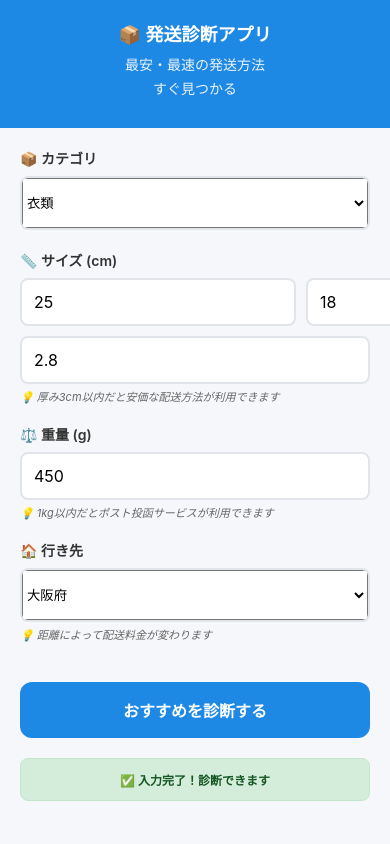
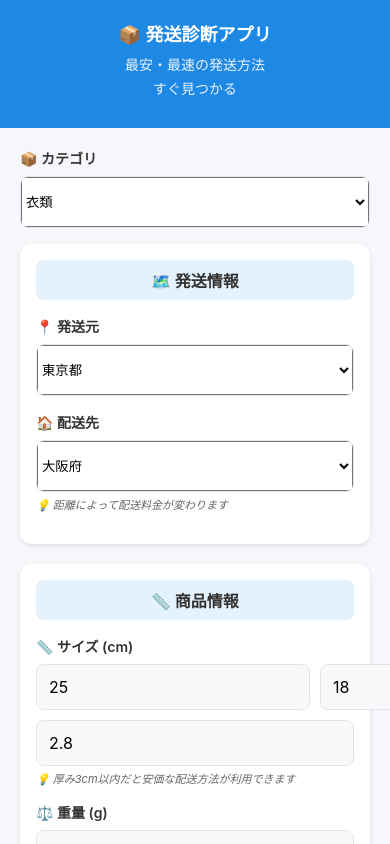
Before and after one commit to ray-1234/shipsmartapp, a React Native app: screen / in a window 390 px wide. Built offline with nearby package versions, Linux system fonts and the light colour scheme.

Commit message:
Add change to Input informations

```diff
--- a/App.tsx
+++ b/App.tsx
@@ -20,6 +20,8 @@ export default function App() {
     thickness: '2.8',
     weight: '450',
     destination: '大阪府',
+    salePrice: '2000',      // デフォルト販売価格
+    senderLocation: '東京都', // デフォルト発送元
   });
 
   const handleDiagnosis = () => {
--- a/components/AIAnalysisScreen.tsx
+++ b/components/AIAnalysisScreen.tsx
@@ -62,7 +62,13 @@ export default function AIAnalysisScreen({
     <TouchableOpacity
       key={tabId}
       style={[styles.tabButton, activeTab === tabId && styles.activeTabButton]}
-      onPress={() => setActiveTab(tabId)}
+      onPress={() => {
+        console.log(`🔥 タブクリック: ${tabId} (現在: ${activeTab})`);
+        console.log(`🔥 hasRunAnalysis: ${hasRunAnalysis}`);
+        console.log(`🔥 analysisResult存在: ${!!analysisResult}`);
+        setActiveTab(tabId);
+        console.log(`🔥 タブ変更完了: ${tabId}`);
+      }}
       disabled={!hasRunAnalysis}
     >
       <Text style={[styles.tabText, activeTab === tabId && styles.activeTabText]}>
@@ -111,10 +117,22 @@ export default function AIAnalysisScreen({
 
   // タブ別コンテンツ表示
   const renderTabContent = () => {
-    if (!analysisResult) return null;
+    console.log(`🎯 renderTabContent呼び出し: activeTab=${activeTab}, analysisResult存在=${!!analysisResult}`);
+
+    if (!analysisResult) {
+      console.log(`❌ analysisResult がnull`);
+      return (
+        <View style={{padding: 20, backgroundColor: 'red'}}>
+          <Text style={{color: 'white', fontSize: 16}}>analysisResult が存在しません</Text>
+        </View>
+      );
+    }
+
+    console.log(`✅ タブコンテンツ描画: ${activeTab}`);
 
     switch (activeTab) {
       case 'summary':
+        console.log(`📊 サマリータブ描画開始`);
         return (
           <View style={styles.contentSection}>
             <Text style={styles.sectionTitle}>🤖 AI分析サマリー</Text>
@@ -140,6 +158,7 @@ export default function AIAnalysisScreen({
         );
 
       case 'profit':
+        console.log(`💰 利益タブ描画開始`);
         return (
           <View style={styles.contentSection}>
             <Text style={styles.sectionTitle}>💰 利益最大化分析</Text>
@@ -171,6 +190,7 @@ export default function AIAnalysisScreen({
         );
 
       case 'risk':
+        console.log(`⚠️ リスクタブ描画開始`);
         return (
           <View style={styles.contentSection}>
             <Text style={styles.sectionTitle}>⚠️ 配送リスク分析</Text>
@@ -209,6 +229,7 @@ export default function AIAnalysisScreen({
         );
 
       case 'packaging':
+        console.log(`📦 梱包タブ描画開始`);
         return (
           <View style={styles.contentSection}>
             <Text style={styles.sectionTitle}>📦 最適梱包提案</Text>
@@ -243,6 +264,7 @@ export default function AIAnalysisScreen({
         );
 
       case 'market':
+        console.log(`📈 市場タブ描画開始`);
         return (
           <View style={styles.contentSection}>
             <Text style={styles.sectionTitle}>📈 市場戦略分析</Text>
@@ -275,6 +297,7 @@ export default function AIAnalysisScreen({
         );
 
       default:
+        console.log(`❓ 未知のタブ: ${activeTab}`);
         return null;
     }
   };
@@ -288,11 +311,14 @@ export default function AIAnalysisScreen({
         </TouchableOpacity>
         <View style={styles.headerContent}>
           <Text style={styles.headerTitle}>🤖 AI配送分析</Text>
-          <Text style={styles.headerSubtitle}>フリマ利益最大化コンサルタント</Text>
+          <Text style={styles.headerSubtitle}>
+            {isAnalyzing ? '分析中...' : hasRunAnalysis ? '分析完了' : '分析待機中'}
+          </Text>
         </View>
       </View>
 
-      {/* タブナビゲーション - 常に表示 */}
+      {/* タブナビゲーション - 分析完了後のみ表示 */}
+      {hasRunAnalysis && (
         <ScrollView
           horizontal
           style={styles.tabContainer}
@@ -304,6 +330,7 @@ export default function AIAnalysisScreen({
           {renderTabButton('packaging', '梱包', '📦')}
           {renderTabButton('market', '市場', '📈')}
         </ScrollView>
+      )}
 
       {/* メインコンテンツ */}
       <ScrollView style={styles.content} showsVerticalScrollIndicator={false}>
@@ -371,6 +398,8 @@ const styles = StyleSheet.create({
     paddingHorizontal: 15,
     borderBottomWidth: 1,
     borderBottomColor: '#e1e5e9',
+    maxHeight: 60, // 最大高さを制限
+    minHeight: 50, // 最小高さを設定
   },
   tabButton: {
     paddingHorizontal: 16,
@@ -394,6 +423,7 @@ const styles = StyleSheet.create({
     flex: 1,
     paddingHorizontal: 20,
     paddingTop: 20,
+    backgroundColor: '#f5f7fa', // 背景色を明示
   },
   startContainer: {
     alignItems: 'center',
--- a/components/EnhancedInputScreen.tsx
+++ b/components/EnhancedInputScreen.tsx
@@ -1,4 +1,4 @@
-// components/EnhancedInputScreen.tsx
+// components/EnhancedInputScreen.tsx - Phase 1 対応版
 import React, { useState, useEffect } from 'react';
 import {
   StyleSheet,
@@ -12,7 +12,6 @@ import {
 } from 'react-native';
 import { Picker } from '@react-native-picker/picker';
 import { ProductInfo } from '../types/shipping';
-import { validateProductInfo, autoCorrectDestination, ValidationResult } from '../utils/validation';
 
 interface EnhancedInputScreenProps {
   productInfo: ProductInfo;
@@ -25,67 +24,95 @@ export default function EnhancedInputScreen({
   onProductInfoChange,
   onDiagnosis
 }: EnhancedInputScreenProps) {
-  const [validation, setValidation] = useState<ValidationResult>({
-    isValid: true,
-    errors: [],
-    warnings: []
-  });
-  const [showValidation, setShowValidation] = useState(false);
+  const [validation, setValidation] = useState({ isValid: true, errors: [] as string[] });
 
-  // リアルタイム検証
+  // バリデーション
   useEffect(() => {
-    const result = validateProductInfo(productInfo);
-    setValidation(result);
+    const errors: string[] = [];
+
+    // 必須項目チェック
+    if (!productInfo.category) errors.push('カテゴリを選択してください');
+    if (!productInfo.length || parseFloat(productInfo.length) <= 0) errors.push('長さを正しく入力してください');
+    if (!productInfo.width || parseFloat(productInfo.width) <= 0) errors.push('幅を正しく入力してください');
+    if (!productInfo.thickness || parseFloat(productInfo.thickness) <= 0) errors.push('厚みを正しく入力してください');
+    if (!productInfo.weight || parseFloat(productInfo.weight) <= 0) errors.push('重量を正しく入力してください');
+    if (!productInfo.destination) errors.push('配送先を選択してください');
+    if (!productInfo.senderLocation) errors.push('発送元を選択してください');
+
+    // 販売価格チェック（オプショナルだがある場合は検証）
+    if (productInfo.salePrice && parseFloat(productInfo.salePrice) <= 0) {
+      errors.push('販売価格は0円より大きい値を入力してください');
+    }
+
+    setValidation({ isValid: errors.length === 0, errors });
   }, [productInfo]);
 
   const updateField = (field: keyof ProductInfo, value: string) => {
-    // プルダウンになったので自動補正は不要
-    const updatedInfo = {
+    onProductInfoChange({
       ...productInfo,
       [field]: value
-    };
-
-    onProductInfoChange(updatedInfo);
+    });
   };
 
   const handleDiagnosis = () => {
-    setShowValidation(true);
-
     if (!validation.isValid) {
-      Alert.alert(
-        '入力エラー',
-        validation.errors.join('\n'),
-        [{ text: 'OK' }]
-      );
+      Alert.alert('入力エラー', validation.errors.join('\n'));
       return;
     }
-
-    if (validation.warnings.length > 0) {
-      Alert.alert(
-        '確認',
-        validation.warnings.join('\n') + '\n\nこのまま診断を続けますか？',
-        [
-          { text: 'キャンセル', style: 'cancel' },
-          { text: '続行', onPress: onDiagnosis }
-        ]
-      );
-      return;
-    }
-
     onDiagnosis();
   };
 
-  const getInputStyle = (field: keyof ProductInfo) => {
-    if (!showValidation) return styles.input;
-
-    // プルダウンになったdestinationは除外し、数値項目のみチェック
-    if (['length', 'width', 'thickness', 'weight'].includes(field)) {
-      const value = parseFloat(productInfo[field]);
-      return (!isNaN(value) && value > 0) ? styles.inputValid : styles.inputError;
-    }
-
-    return styles.input;
-  };
+  // 都道府県のオプション（再利用可能な配列）
+  const prefectures = [
+    { label: '都道府県を選択', value: '' },
+    { label: '北海道', value: '北海道' },
+    { label: '青森県', value: '青森県' },
+    { label: '岩手県', value: '岩手県' },
+    { label: '宮城県', value: '宮城県' },
+    { label: '秋田県', value: '秋田県' },
+    { label: '山形県', value: '山形県' },
+    { label: '福島県', value: '福島県' },
+    { label: '茨城県', value: '茨城県' },
+    { label: '栃木県', value: '栃木県' },
+    { label: '群馬県', value: '群馬県' },
+    { label: '埼玉県', value: '埼玉県' },
+    { label: '千葉県', value: '千葉県' },
+    { label: '東京都', value: '東京都' },
+    { label: '神奈川県', value: '神奈川県' },
+    { label: '新潟県', value: '新潟県' },
+    { label: '富山県', value: '富山県' },
+    { label: '石川県', value: '石川県' },
+    { label: '福井県', value: '福井県' },
+    { label: '山梨県', value: '山梨県' },
+    { label: '長野県', value: '長野県' },
+    { label: '岐阜県', value: '岐阜県' },
+    { label: '静岡県', value: '静岡県' },
+    { label: '愛知県', value: '愛知県' },
+    { label: '三重県', value: '三重県' },
+    { label: '滋賀県', value: '滋賀県' },
+    { label: '京都府', value: '京都府' },
+    { label: '大阪府', value: '大阪府' },
+    { label: '兵庫県', value: '兵庫県' },
+    { label: '奈良県', value: '奈良県' },
+    { label: '和歌山県', value: '和歌山県' },
+    { label: '鳥取県', value: '鳥取県' },
+    { label: '島根県', value: '島根県' },
+    { label: '岡山県', value: '岡山県' },
+    { label: '広島県', value: '広島県' },
+    { label: '山口県', value: '山口県' },
+    { label: '徳島県', value: '徳島県' },
+    { label: '香川県', value: '香川県' },
+    { label: '愛媛県', value: '愛媛県' },
+    { label: '高知県', value: '高知県' },
+    { label: '福岡県', value: '福岡県' },
+    { label: '佐賀県', value: '佐賀県' },
+    { label: '長崎県', value: '長崎県' },
+    { label: '熊本県', value: '熊本県' },
+    { label: '大分県', value: '大分県' },
+    { label: '宮崎県', value: '宮崎県' },
+    { label: '鹿児島県', value: '鹿児島県' },
+    { label: '沖縄県', value: '沖縄県' },
+  ];
 
   return (
     <SafeAreaView style={styles.container}>
@@ -96,24 +123,7 @@ export default function EnhancedInputScreen({
         <Text style={styles.headerDescription}>すぐ見つかる</Text>
       </View>
 
-      {/* メインコンテンツ */}
       <ScrollView style={styles.content} showsVerticalScrollIndicator={false}>
-
-        {/* エラー・警告表示 */}
-        {showValidation && (validation.errors.length > 0 || validation.warnings.length > 0) && (
-          <View style={styles.validationContainer}>
-            {validation.errors.map((error, index) => (
-              <Text key={`error-${index}`} style={styles.errorText}>
-                ❌ {error}
-              </Text>
-            ))}
-            {validation.warnings.map((warning, index) => (
-              <Text key={`warning-${index}`} style={styles.warningText}>
-                ⚠️ {warning}
-              </Text>
-            ))}
-          </View>
-        )}
 
         {/* カテゴリ選択 */}
         <View style={styles.formGroup}>
@@ -134,19 +144,63 @@ export default function EnhancedInputScreen({
           </View>
         </View>
 
+        {/* 発送元・配送先セクション */}
+        <View style={styles.locationSection}>
+          <Text style={styles.sectionTitle}>🗺️ 発送情報</Text>
+
+          {/* 発送元 */}
+          <View style={styles.formGroup}>
+            <Text style={styles.label}>📍 発送元</Text>
+            <View style={styles.pickerContainer}>
+              <Picker
+                selectedValue={productInfo.senderLocation || ''}
+                style={styles.picker}
+                onValueChange={(value) => updateField('senderLocation', value)}
+              >
+                {prefectures.map((pref, index) => (
+                  <Picker.Item key={index} label={pref.label} value={pref.value} />
+                ))}
+              </Picker>
+            </View>
+          </View>
+
+          {/* 配送先 */}
+          <View style={styles.formGroup}>
+            <Text style={styles.label}>🏠 配送先</Text>
+            <View style={styles.pickerContainer}>
+              <Picker
+                selectedValue={productInfo.destination}
+                style={styles.picker}
+                onValueChange={(value) => updateField('destination', value)}
+              >
+                {prefectures.map((pref, index) => (
+                  <Picker.Item key={index} label={pref.label} value={pref.value} />
+                ))}
+              </Picker>
+            </View>
+            <Text style={styles.helperText}>
+              💡 距離によって配送料金が変わります
+            </Text>
+          </View>
+        </View>
+
+        {/* 商品情報セクション */}
+        <View style={styles.productSection}>
+          <Text style={styles.sectionTitle}>📏 商品情報</Text>
+
           {/* サイズ入力 */}
           <View style={styles.formGroup}>
             <Text style={styles.label}>📏 サイズ (cm)</Text>
             <View style={styles.sizeInputsRow}>
               <TextInput
-              style={[getInputStyle('length'), styles.sizeInput]}
+                style={[styles.input, styles.sizeInput]}
                 placeholder="長さ"
                 value={productInfo.length}
                 onChangeText={(value) => updateField('length', value)}
                 keyboardType="numeric"
               />
               <TextInput
-              style={[getInputStyle('width'), styles.sizeInput]}
+                style={[styles.input, styles.sizeInput]}
                 placeholder="幅"
                 value={productInfo.width}
                 onChangeText={(value) => updateField('width', value)}
@@ -154,7 +208,7 @@ export default function EnhancedInputScreen({
               />
             </View>
             <TextInput
-            style={[getInputStyle('thickness'), styles.fullWidth]}
+              style={[styles.input, styles.fullWidth]}
               placeholder="厚み"
               value={productInfo.thickness}
               onChangeText={(value) => updateField('thickness', value)}
@@ -169,7 +223,7 @@ export default function EnhancedInputScreen({
           <View style={styles.formGroup}>
             <Text style={styles.label}>⚖️ 重量 (g)</Text>
             <TextInput
-            style={getInputStyle('weight')}
+              style={styles.input}
               placeholder="450"
               value={productInfo.weight}
               onChangeText={(value) => updateField('weight', value)}
@@ -179,76 +233,32 @@ export default function EnhancedInputScreen({
               💡 1kg以内だとポスト投函サービスが利用できます
             </Text>
           </View>
+        </View>
 
-        {/* 行き先入力 */}
+        {/* 販売情報セクション */}
+        <View style={styles.salesSection}>
+          <Text style={styles.sectionTitle}>💰 販売情報</Text>
+
           <View style={styles.formGroup}>
-          <Text style={styles.label}>🏠 行き先</Text>
-          <View style={styles.pickerContainer}>
-            <Picker
-              selectedValue={productInfo.destination}
-              style={styles.picker}
-              onValueChange={(value) => updateField('destination', value)}
-            >
-              <Picker.Item label="都道府県を選択" value="" />
-              <Picker.Item label="北海道" value="北海道" />
-              <Picker.Item label="青森県" value="青森県" />
-              <Picker.Item label="岩手県" value="岩手県" />
-              <Picker.Item label="宮城県" value="宮城県" />
-              <Picker.Item label="秋田県" value="秋田県" />
-              <Picker.Item label="山形県" value="山形県" />
-              <Picker.Item label="福島県" value="福島県" />
-              <Picker.Item label="茨城県" value="茨城県" />
-              <Picker.Item label="栃木県" value="栃木県" />
-              <Picker.Item label="群馬県" value="群馬県" />
-              <Picker.Item label="埼玉県" value="埼玉県" />
-              <Picker.Item label="千葉県" value="千葉県" />
-              <Picker.Item label="東京都" value="東京都" />
-              <Picker.Item label="神奈川県" value="神奈川県" />
-              <Picker.Item label="新潟県" value="新潟県" />
-              <Picker.Item label="富山県" value="富山県" />
-              <Picker.Item label="石川県" value="石川県" />
-              <Picker.Item label="福井県" value="福井県" />
-              <Picker.Item label="山梨県" value="山梨県" />
-              <Picker.Item label="長野県" value="長野県" />
-              <Picker.Item label="岐阜県" value="岐阜県" />
-              <Picker.Item label="静岡県" value="静岡県" />
-              <Picker.Item label="愛知県" value="愛知県" />
-              <Picker.Item label="三重県" value="三重県" />
-              <Picker.Item label="滋賀県" value="滋賀県" />
-              <Picker.Item label="京都府" value="京都府" />
-              <Picker.Item label="大阪府" value="大阪府" />
-              <Picker.Item label="兵庫県" value="兵庫県" />
-              <Picker.Item label="奈良県" value="奈良県" />
-              <Picker.Item label="和歌山県" value="和歌山県" />
-              <Picker.Item label="鳥取県" value="鳥取県" />
-              <Picker.Item label="島根県" value="島根県" />
-              <Picker.Item label="岡山県" value="岡山県" />
-              <Picker.Item label="広島県" value="広島県" />
-              <Picker.Item label="山口県" value="山口県" />
-              <Picker.Item label="徳島県" value="徳島県" />
-              <Picker.Item label="香川県" value="香川県" />
-              <Picker.Item label="愛媛県" value="愛媛県" />
-              <Picker.Item label="高知県" value="高知県" />
-              <Picker.Item label="福岡県" value="福岡県" />
-              <Picker.Item label="佐賀県" value="佐賀県" />
-              <Picker.Item label="長崎県" value="長崎県" />
-              <Picker.Item label="熊本県" value="熊本県" />
-              <Picker.Item label="大分県" value="大分県" />
-              <Picker.Item label="宮崎県" value="宮崎県" />
-              <Picker.Item label="鹿児島県" value="鹿児島県" />
-              <Picker.Item label="沖縄県" value="沖縄県" />
-            </Picker>
+            <Text style={styles.label}>💵 販売予定価格 (円)</Text>
+            <TextInput
+              style={styles.input}
+              placeholder="2000"
+              value={productInfo.salePrice || ''}
+              onChangeText={(value) => updateField('salePrice', value)}
+              keyboardType="numeric"
+            />
+            <Text style={styles.helperText}>
+              💡 販売価格を入力すると利益の詳細分析ができます
+            </Text>
           </View>
-          <Text style={styles.helperText}>
-            💡 距離によって配送料金が変わります
-          </Text>
         </View>
 
         {/* 診断ボタン */}
         <TouchableOpacity
           style={[
             styles.ctaButton,
-            !validation.isValid && showValidation && styles.ctaButtonDisabled
+            !validation.isValid && styles.ctaButtonDisabled
           ]}
           onPress={handleDiagnosis}
         >
@@ -260,7 +270,16 @@ export default function EnhancedInputScreen({
         {/* 入力状況の表示 */}
         {validation.isValid && (
           <View style={styles.statusContainer}>
-            <Text style={styles.statusText}>✅ 入力完了！診断できます</Text>
+            <Text style={styles.statusText}>✅ 入力完了！詳細AI分析が可能です</Text>
+          </View>
+        )}
+
+        {/* エラー表示 */}
+        {!validation.isValid && validation.errors.length > 0 && (
+          <View style={styles.errorContainer}>
+            {validation.errors.map((error, index) => (
+              <Text key={index} style={styles.errorText}>❌ {error}</Text>
+            ))}
           </View>
         )}
 
@@ -303,26 +322,51 @@ const styles = StyleSheet.create({
     paddingHorizontal: 20,
     paddingTop: 20,
   },
-  validationContainer: {
-    backgroundColor: '#fff3cd',
-    borderColor: '#ffeaa7',
-    borderWidth: 1,
+  sectionTitle: {
+    fontSize: 16,
+    fontWeight: '700',
+    color: '#333',
+    marginBottom: 16,
+    textAlign: 'center',
+    backgroundColor: '#e3f2fd',
+    paddingVertical: 8,
     borderRadius: 8,
-    padding: 12,
+  },
+  locationSection: {
+    backgroundColor: 'white',
+    borderRadius: 12,
+    padding: 16,
     marginBottom: 20,
+    shadowColor: '#000',
+    shadowOffset: { width: 0, height: 2 },
+    shadowOpacity: 0.1,
+    shadowRadius: 4,
+    elevation: 3,
   },
-  errorText: {
-    color: '#d63031',
-    fontSize: 12,
-    marginBottom: 4,
+  productSection: {
+    backgroundColor: 'white',
+    borderRadius: 12,
+    padding: 16,
+    marginBottom: 20,
+    shadowColor: '#000',
+    shadowOffset: { width: 0, height: 2 },
+    shadowOpacity: 0.1,
+    shadowRadius: 4,
+    elevation: 3,
   },
-  warningText: {
-    color: '#f39c12',
-    fontSize: 12,
-    marginBottom: 4,
+  salesSection: {
+    backgroundColor: 'white',
+    borderRadius: 12,
+    padding: 16,
+    marginBottom: 20,
+    shadowColor: '#000',
+    shadowOffset: { width: 0, height: 2 },
+    shadowOpacity: 0.1,
+    shadowRadius: 4,
+    elevation: 3,
   },
   formGroup: {
-    marginBottom: 20,
+    marginBottom: 16,
   },
   label: {
     fontSize: 14,
@@ -331,35 +375,17 @@ const styles = StyleSheet.create({
     marginBottom: 8,
   },
   input: {
-    backgroundColor: 'white',
-    borderWidth: 2,
+    backgroundColor: '#f8f9fa',
+    borderWidth: 1,
     borderColor: '#e1e5e9',
     borderRadius: 8,
     paddingHorizontal: 12,
     paddingVertical: 12,
     fontSize: 16,
   },
-  inputValid: {
-    backgroundColor: 'white',
-    borderWidth: 2,
-    borderColor: '#00b894',
-    borderRadius: 8,
-    paddingHorizontal: 12,
-    paddingVertical: 12,
-    fontSize: 16,
-  },
-  inputError: {
-    backgroundColor: '#fff5f5',
-    borderWidth: 2,
-    borderColor: '#d63031',
-    borderRadius: 8,
-    paddingHorizontal: 12,
-    paddingVertical: 12,
-    fontSize: 16,
-  },
   pickerContainer: {
-    backgroundColor: 'white',
-    borderWidth: 2,
+    backgroundColor: '#f8f9fa',
+    borderWidth: 1,
     borderColor: '#e1e5e9',
     borderRadius: 8,
     overflow: 'hidden',
@@ -414,4 +440,17 @@ const styles = StyleSheet.create({
     fontSize: 12,
     fontWeight: '600',
   },
+  errorContainer: {
+    backgroundColor: '#f8d7da',
+    borderColor: '#f5c6cb',
+    borderWidth: 1,
+    borderRadius: 8,
+    padding: 12,
+    marginBottom: 40,
+  },
+  errorText: {
+    color: '#721c24',
+    fontSize: 12,
+    marginBottom: 4,
+  },
 });
--- a/types/shipping.ts
+++ b/types/shipping.ts
@@ -1,4 +1,4 @@
-// types/shipping.ts
+// types/shipping.ts - 更新版
 export interface ProductInfo {
   category: string;
   length: string;
@@ -6,6 +6,10 @@ export interface ProductInfo {
   thickness: string;
   weight: string;
   destination: string;
+
+  // Phase 1 追加項目
+  salePrice?: string;        // 販売予定価格
+  senderLocation?: string;   // 発送元都道府県
 }
 
 export interface ShippingOption {
--- a/utils/aiAnalysisService.ts
+++ b/utils/aiAnalysisService.ts
@@ -180,7 +180,9 @@ function generateComprehensivePrompt(request: AIAnalysisRequest, analysisType: A
 - カテゴリ: ${productInfo.category}
 - サイズ: ${productInfo.length}×${productInfo.width}×${productInfo.thickness}cm
 - 重量: ${productInfo.weight}g
+- 発送元: ${productInfo.senderLocation || '未設定'}
 - 配送先: ${productInfo.destination}
+- 販売予定価格: ${productInfo.salePrice ? `¥${productInfo.salePrice}` : '未設定'}
 `;
 
   const shippingOptionsText = shippingOptions.map((option, index) =>
```
Lines whose indentation alone changed are shown as unchanged.
